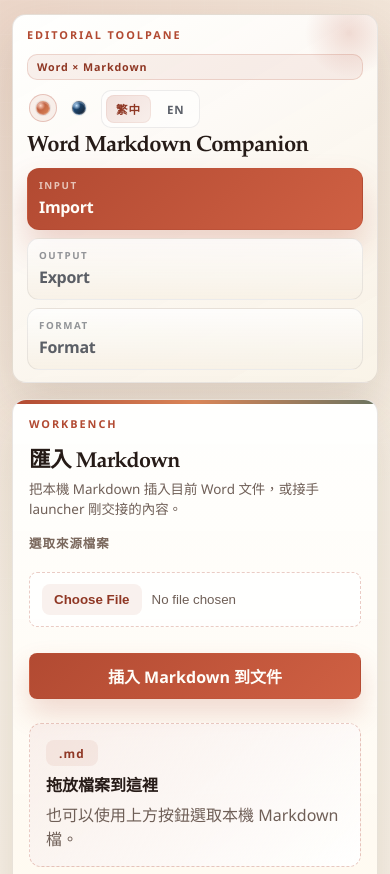
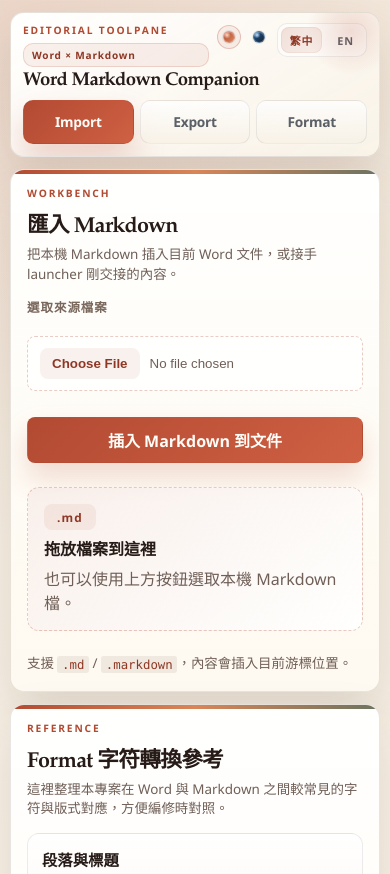
Before and after one commit to pingqLIN/word-markdown-addin, a website: page src/taskpane.html in a window 390 px wide. Shown: the top 874 px of the page. Drawn offline with Linux system fonts and the light colour scheme; a script that the page names is missing.

Commit message:
Optimize taskpane layout for narrow panels

```diff
--- a/src/styles/taskpane.css
+++ b/src/styles/taskpane.css
@@ -162,8 +162,8 @@
 .workspace {
   position: relative;
   display: grid;
-  gap: 18px;
-  padding: 18px 16px 22px;
+  gap: 14px;
+  padding: 14px 14px 18px;
 }
 
 .hero,
@@ -177,7 +177,7 @@
 }
 
 .hero {
-  padding: 12px 14px;
+  padding: 10px 12px 12px;
   border-radius: var(--radius-xl);
   background:
     var(--hero-surface),
@@ -200,22 +200,22 @@
   display: flex;
   align-items: start;
   justify-content: space-between;
-  gap: 10px;
-  margin-bottom: 8px;
+  gap: 8px;
+  margin-bottom: 6px;
 }
 
 .hero-meta {
   display: grid;
-  gap: 4px;
+  gap: 2px;
   flex: 1 1 auto;
 }
 
 .eyebrow,
 .panel-kicker {
-  margin: 0 0 8px;
+  margin: 0 0 4px;
   letter-spacing: 0.18em;
   text-transform: uppercase;
-  font-size: 0.68rem;
+  font-size: 0.64rem;
   font-weight: 700;
   color: var(--accent);
 }
@@ -234,18 +234,18 @@
 
 .hero h1 {
   max-width: none;
-  line-height: 0.92;
-  font-size: clamp(1.38rem, 3vw, 1.78rem);
+  line-height: 0.9;
+  font-size: clamp(1.16rem, 2.6vw, 1.54rem);
 }
 
 .hero-badge {
   flex-shrink: 0;
-  padding: 5px 9px;
+  padding: 4px 8px;
   border: 1px solid var(--accent-border);
   border-radius: 10px;
   background: var(--accent-surface);
   color: var(--accent-deep);
-  font-size: 0.67rem;
+  font-size: 0.63rem;
   font-weight: 700;
   letter-spacing: 0.08em;
 }
@@ -255,7 +255,7 @@
   flex-wrap: wrap;
   align-items: center;
   justify-content: end;
-  gap: 8px;
+  gap: 6px;
 }
 
 .hero-controls-top {
@@ -267,7 +267,7 @@
   display: inline-flex;
   align-items: center;
   gap: 6px;
-  padding: 4px;
+  padding: 3px;
   border: 1px solid var(--switch-border);
   border-radius: 10px;
   background: var(--switch-surface);
@@ -276,16 +276,16 @@
 .theme-switch {
   display: inline-flex;
   align-items: center;
-  gap: 8px;
-  padding: 4px 2px;
+  gap: 6px;
+  padding: 2px 0;
 }
 
 .theme-dot-button {
   display: inline-flex;
   align-items: center;
   justify-content: center;
-  width: 28px;
-  height: 28px;
+  width: 24px;
+  height: 24px;
   padding: 0;
   border: 1px solid transparent;
   border-radius: 999px;
@@ -306,8 +306,8 @@
 }
 
 .theme-dot {
-  width: 14px;
-  height: 14px;
+  width: 12px;
+  height: 12px;
   border-radius: 999px;
   border: 1px solid rgba(255, 255, 255, 0.28);
   box-shadow:
@@ -328,12 +328,12 @@
 }
 
 .switch-button {
-  padding: 6px 10px;
+  padding: 5px 9px;
   border: 0;
   border-radius: 8px;
   background: transparent;
   color: var(--switch-ink);
-  font-size: 0.72rem;
+  font-size: 0.68rem;
   font-weight: 800;
   letter-spacing: 0.08em;
   box-shadow: none;
@@ -354,16 +354,18 @@
 .hero-links {
   display: grid;
   grid-template-columns: repeat(3, minmax(0, 1fr));
-  gap: 10px;
-  margin-top: 12px;
+  gap: 8px;
+  margin-top: 10px;
 }
 
 .hero-link {
-  display: grid;
-  gap: 4px;
+  display: flex;
+  align-items: center;
+  justify-content: center;
   min-width: 0;
-  padding: 10px 11px 11px;
-  border-radius: 12px;
+  min-height: 52px;
+  padding: 8px 10px;
+  border-radius: 10px;
   border: 1px solid var(--switch-border);
   background: var(--link-surface);
   color: var(--switch-ink);
@@ -385,9 +387,13 @@
 }
 
 .hero-link strong {
-  font-size: 1rem;
+  font-size: 0.94rem;
   font-weight: 800;
   letter-spacing: -0.02em;
+}
+
+.hero-link-kicker {
+  display: none;
 }
 
 .hero-link:hover,
@@ -740,8 +746,8 @@
 
 @media (max-width: 480px) {
   .workspace {
-    gap: 16px;
-    padding: 14px 12px 18px;
+    gap: 12px;
+    padding: 12px 10px 16px;
   }
 
   .hero,
@@ -759,22 +765,22 @@
     display: inline-flex;
   }
 
-  .hero-topline {
-    grid-template-columns: 1fr;
-    display: grid;
+  .hero-controls {
+    gap: 6px;
+    justify-content: flex-end;
   }
 
-  .hero-controls {
-    align-items: flex-start;
-    justify-content: flex-start;
-  }
-
-  .hero-controls {
+  .hero-links {
+    grid-template-columns: repeat(3, minmax(0, 1fr));
     gap: 6px;
   }
 
-  .hero-links {
-    grid-template-columns: 1fr;
-    gap: 8px;
+  .hero-link {
+    min-height: 44px;
+    padding: 7px 8px;
+  }
+
+  .hero-link strong {
+    font-size: 0.86rem;
   }
 }
```
